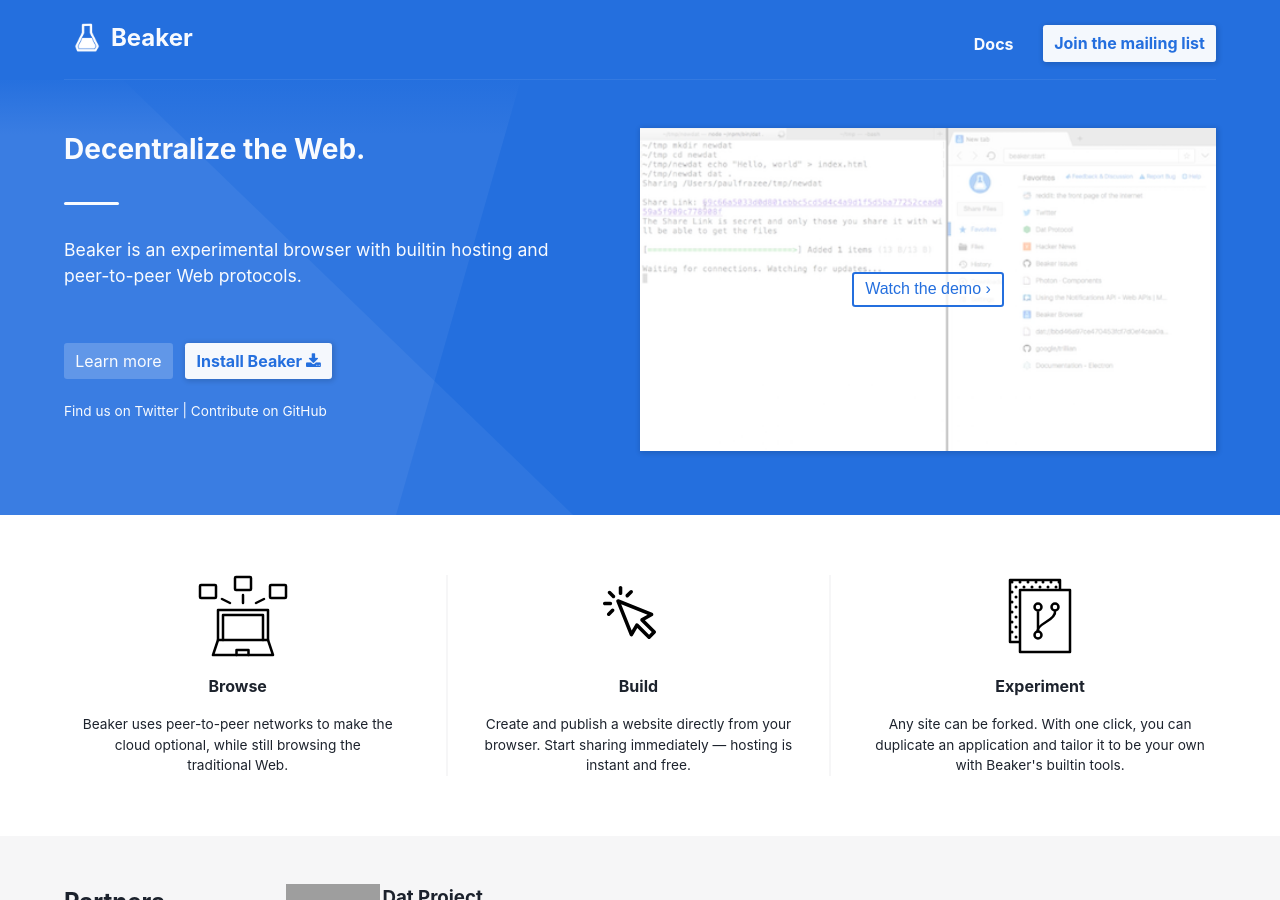
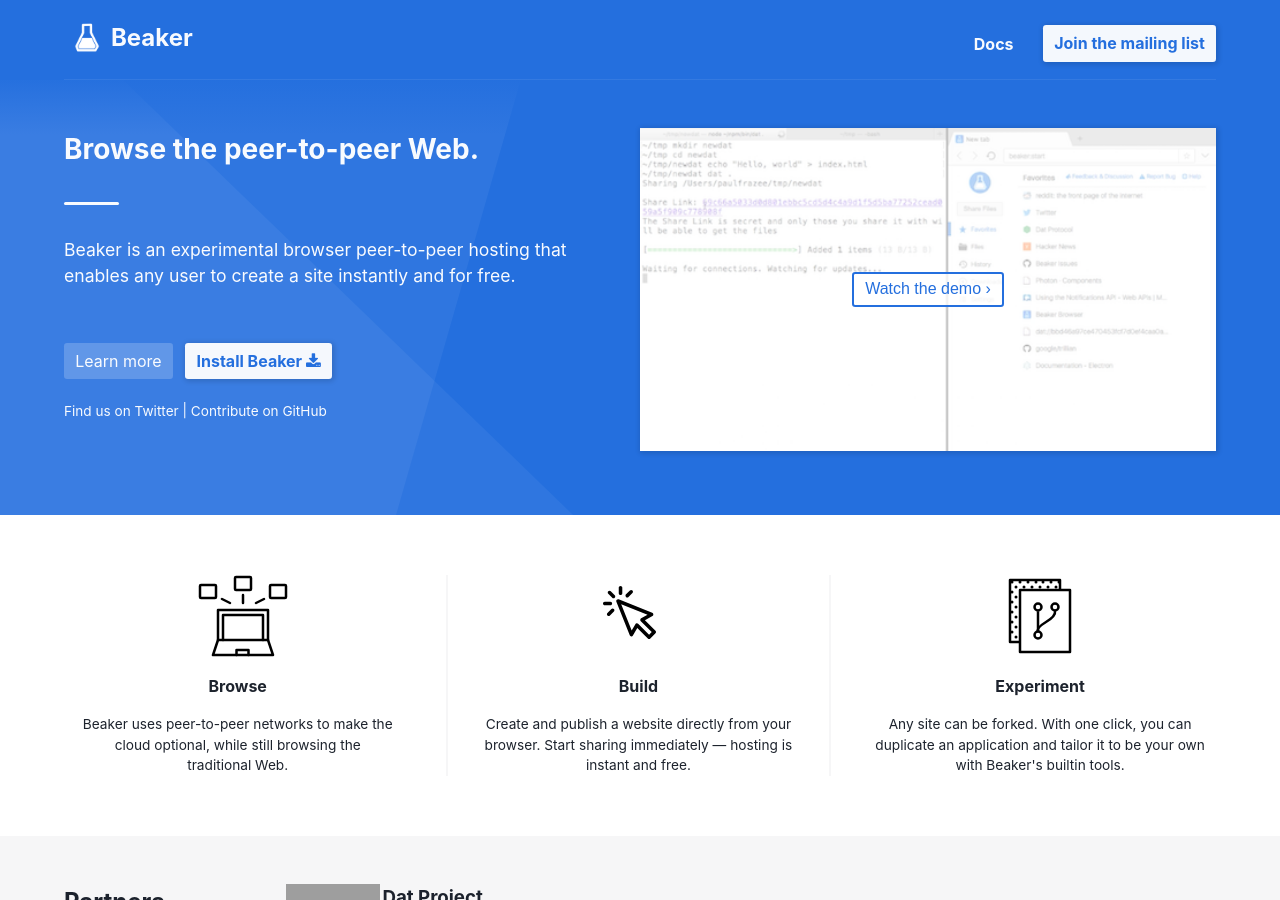
Before and after one commit to beakerbrowser/beakerbrowser.com, a Jekyll site: the page built from index.html, in a window 1280 px wide and 900 px high. Built offline with Jekyll 4.4.1, drawn with Linux system fonts in a browser that asks for light colours; grey boxes are pictures that could not be loaded.

Commit message:
Update frontpage hero

```diff
--- a/index.html
+++ b/index.html
@@ -6,12 +6,12 @@
   <div class="container">
     <div class="hero__intro">
       <p class="hero__tagline">
-        Decentralize the Web.
+        Browse the peer-to-peer Web.
       </p>
       <div class="divider"></div>
 
       <p class="hero__description">
-        Beaker is an experimental browser with builtin hosting and peer-to-peer Web protocols.
+        Beaker is an experimental browser peer-to-peer hosting that enables any user to create a site instantly and for free.
       </p>
 
       <a class="btn" href="/docs/">Learn more</a>
```
